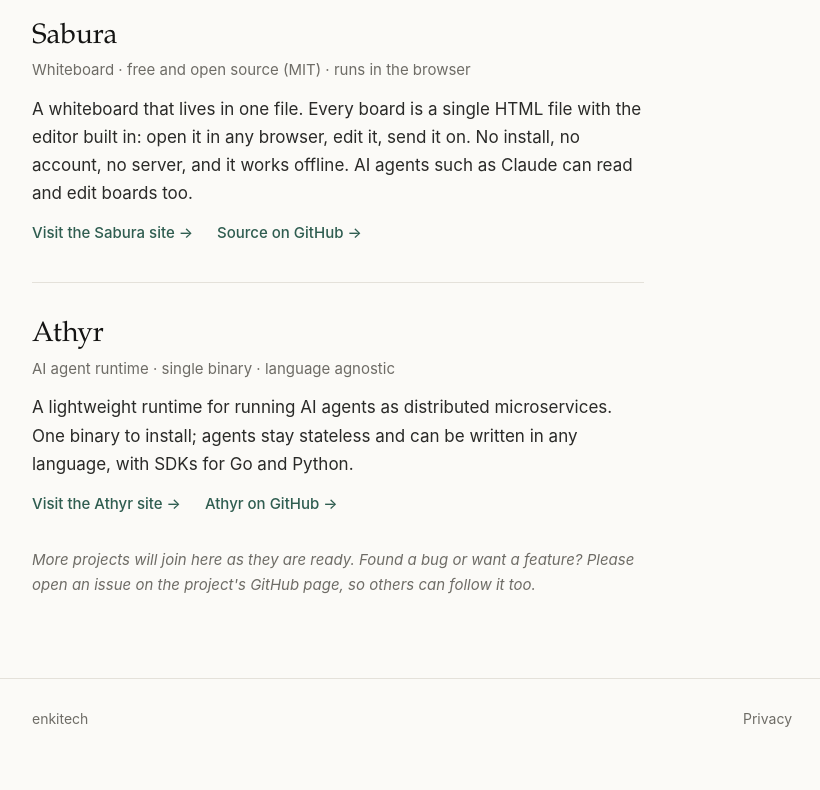
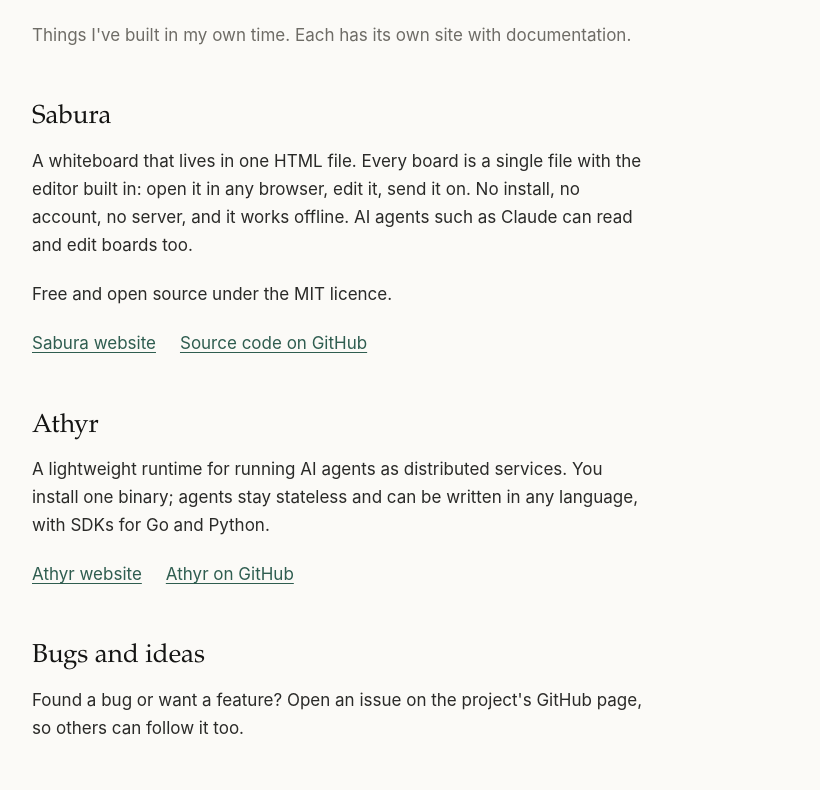
Before and after one commit to kasfreedom/enkitech.de, a plain HTML site: page projects/index.html in a window 1280 px wide. Shown: the part 238-1028 px from the top of the page, without its empty margins (228-1048 px from the left). Drawn offline with Linux system fonts and the light colour scheme.

Commit message:
Restyle pages as one calm flow
The home page felt like three pages in one: an intro, then sections
cut apart by full-width lines with small caps labels in a side column.
Every page now shares one layout: a single column on one left edge
with the logo, the same spacing between all blocks, no dividers or
side labels. Home reads as one short note with the projects inline;
Projects and Privacy follow the same structure. Dropped the dotted
meta lines and arrows on links. Fonts and colours are unchanged.

Co-Authored-By: Claude Opus 5.5 <noreply@anthropic.com>

```diff
--- a/assets/site.css
+++ b/assets/site.css
@@ -1,5 +1,5 @@
 /* enkitech.de: clean and quiet. One column of text on a warm off-white page,
-   serif headings, sans-serif body, hairline rules and one accent colour.
+   serif headings, sans-serif body and one accent colour.
    System fonts only: the site loads nothing from third parties. */
 :root {
   --bg: #fbfaf7;
@@ -96,39 +96,29 @@ a:hover { text-decoration-thickness: 2px; }
 .theme-toggle:hover { color: var(--heading); background: var(--accent-soft); }
 .theme-toggle svg { width: 18px; height: 18px; }
 
-/* Intro */
-.intro { padding-block: 72px 56px; }
-.intro h1 {
-  margin: 0 0 20px;
-  font: 400 clamp(38px, 6vw, 56px)/1.1 var(--font-serif);
+/* Pages: one column and one rhythm. Every block is separated by the same space,
+   so nothing reads as a new section; text keeps a readable width, and its left
+   edge lines up with the logo. Used by every page. */
+.page { padding-block: clamp(32px, 9vw, 72px) clamp(56px, 10vw, 96px); }
+.page > * { max-width: 36em; margin: 0 0 1.25em; }
+.page > :last-child { margin-bottom: 0; }
+.page h1 {
+  margin-bottom: 0.6em;
+  font: 400 clamp(36px, 6vw, 56px)/1.1 var(--font-serif);
   letter-spacing: -0.015em;
   color: var(--heading);
 }
-.intro .lede { margin: 0; font-size: 19px; color: var(--muted); max-width: 36em; }
+.page h2 { margin: 2em 0 0.5em; font: 400 26px/1.25 var(--font-serif); color: var(--heading); }
+.page .lede { color: var(--muted); }
+.page address { font-style: normal; }
 
-/* Sections: a small label, then the content, divided by hairlines */
-.section { border-top: 1px solid var(--rule); padding-block: 44px; }
-.section .wrap { display: grid; grid-template-columns: 150px minmax(0, 1fr); gap: 8px 40px; }
-.section h2 {
-  margin: 4px 0 0;
-  font: 600 12px/1.6 var(--font-sans);
-  letter-spacing: 0.12em;
-  text-transform: uppercase;
-  color: var(--muted);
-}
-.section .body > :first-child { margin-top: 0; }
-.section .body > :last-child { margin-bottom: 0; }
+/* Home: the projects as a short list inside the text */
+.work { list-style: none; padding: 0; }
+.work li + li { margin-top: 0.5em; }
+.work a { font-weight: 600; }
 
-/* Software: one entry per project */
-.projects { margin: 0; padding: 0; list-style: none; }
-.project + .project { margin-top: 36px; padding-top: 36px; border-top: 1px solid var(--rule); }
-.project h3 { margin: 0; font: 400 28px/1.2 var(--font-serif); color: var(--heading); }
-.project .kind { margin: 4px 0 12px; font-size: 15px; color: var(--muted); }
-.project p { margin: 0 0 14px; }
-.project .links { display: flex; flex-wrap: wrap; gap: 6px 24px; margin: 0; font-size: 15px; font-weight: 500; }
-.project .links a { text-decoration: none; }
-.project .links a:hover { text-decoration: underline; }
-.more { margin: 32px 0 0; color: var(--muted); font-size: 15px; font-style: italic; }
+/* Projects page: the links under each project */
+.project-links { display: flex; flex-wrap: wrap; gap: 4px 24px; }
 
 /* Placeholder the owner must replace before the site goes live.
    README: `grep -rn 'TODO-' --include='*.html' .` must print nothing. */
@@ -142,14 +132,6 @@ a:hover { text-decoration-thickness: 2px; }
 
 code { font: 0.88em var(--font-mono); background: var(--accent-soft); border-radius: 3px; padding: 1px 5px; }
 
-/* Reading pages (privacy) */
-.page { padding-block: 48px 80px; }
-.page article { max-width: 36em; }
-.page h1 { margin: 0 0 6px; font: 400 clamp(36px, 5vw, 48px)/1.1 var(--font-serif); color: var(--heading); }
-.page h2 { margin: 40px 0 8px; font: 400 23px/1.3 var(--font-serif); color: var(--heading); }
-.page .meta { color: var(--muted); margin: 0 0 32px; }
-.page address { font-style: normal; }
-
 .site-footer { border-top: 1px solid var(--rule); padding-block: 28px 44px; color: var(--muted); font-size: 14px; }
 .site-footer .wrap { display: flex; flex-wrap: wrap; gap: 10px 28px; justify-content: space-between; }
 .site-footer nav { display: flex; gap: 22px; }
@@ -160,7 +142,4 @@ code { font: 0.88em var(--font-mono); background: var(--accent-soft); border-rad
 @media (max-width: 640px) {
   .site-header .wrap { padding-block: 20px; }
   .site-nav { gap: 16px; }
-  .intro { padding-block: 40px 36px; }
-  .section { padding-block: 32px; }
-  .section .wrap { grid-template-columns: minmax(0, 1fr); gap: 14px; }
 }
--- a/projects/index.html
+++ b/projects/index.html
@@ -15,7 +15,6 @@
     <div class="wrap">
       <a class="brand" href="../">enkitech</a>
       <nav class="site-nav" aria-label="Main">
-        <a href="../">About</a>
         <a href="./" aria-current="page">Projects</a>
         <a href="../#contact">Contact</a>
         <button type="button" class="theme-toggle" data-theme-toggle aria-label="Switch theme"><svg viewBox="0 0 24 24" aria-hidden="true" fill="none" stroke="currentColor" stroke-width="1.7" stroke-linecap="round" stroke-linejoin="round"><circle cx="12" cy="12" r="8.5"/><path d="M12 3.5v17a8.5 8.5 0 0 0 0-17Z" fill="currentColor"/></svg></button>
@@ -23,45 +22,36 @@
     </div>
   </header>
 
-  <main id="main" class="page">
-    <div class="wrap">
-      <article>
+  <main id="main" class="wrap page">
     <h1>Projects</h1>
-      <p class="meta">Things I work on. Each has its own site with documentation.</p>
-      <ul class="projects">
-        <li class="project">
-          <h3>Sabura</h3>
-          <p class="kind">Whiteboard · free and open source (MIT) · runs in the browser</p>
-          <p>A whiteboard that lives in one file. Every board is a single HTML file with the editor built in: open it in any browser, edit it, send it on. No install, no account, no server, and it works offline. AI agents such as Claude can read and edit boards too.</p>
-          <p class="links">
-            <a href="https://sabura.enkitech.de/">Visit the Sabura site →</a>
-            <a href="https://github.com/sabura-app/sabura-editor">Source on GitHub →</a>
+    <p class="lede">Things I've built in my own time. Each has its own site with documentation.</p>
+
+    <h2>Sabura</h2>
+    <p>A whiteboard that lives in one HTML file. Every board is a single file with the editor built in: open it in any browser, edit it, send it on. No install, no account, no server, and it works offline. AI agents such as Claude can read and edit boards too.</p>
+    <p>Free and open source under the MIT licence.</p>
+    <p class="project-links">
+      <a href="https://sabura.enkitech.de/">Sabura website</a>
+      <a href="https://github.com/sabura-app/sabura-editor">Source code on GitHub</a>
     </p>
-        </li>
-        <li class="project">
-          <h3>Athyr</h3>
-          <p class="kind">AI agent runtime · single binary · language agnostic</p>
-          <p>A lightweight runtime for running AI agents as distributed microservices. One binary to install; agents stay stateless and can be written in any language, with SDKs for Go and Python.</p>
-          <p class="links">
-            <a href="https://athyr.enkitech.de/">Visit the Athyr site →</a>
-            <a href="https://github.com/athyr-tech">Athyr on GitHub →</a>
+
+    <h2>Athyr</h2>
+    <p>A lightweight runtime for running AI agents as distributed services. You install one binary; agents stay stateless and can be written in any language, with SDKs for Go and Python.</p>
+    <p class="project-links">
+      <a href="https://athyr.enkitech.de/">Athyr website</a>
+      <a href="https://github.com/athyr-tech">Athyr on GitHub</a>
     </p>
-        </li>
+
     <!-- To add a project, copy this block above this comment and fill it in.
-        <li class="project">
-          <h3>Project name</h3>
-          <p class="kind">What kind of thing · licence · platform</p>
+    <h2>Project name</h2>
     <p>One or two sentences: what it is and who it is for.</p>
-          <p class="links">
-            <a href="https://…">Visit the project site →</a>
-            <a href="https://github.com/…">Source on GitHub →</a>
+    <p class="project-links">
+      <a href="https://…">Project website</a>
+      <a href="https://github.com/…">Source code on GitHub</a>
     </p>
-        </li>
     -->
-      </ul>
-      <p class="more">More projects will join here as they are ready. Found a bug or want a feature? Please open an issue on the project's GitHub page, so others can follow it too.</p>
-      </article>
-    </div>
+
+    <h2>Bugs and ideas</h2>
+    <p>Found a bug or want a feature? Open an issue on the project's GitHub page, so others can follow it too.</p>
   </main>
 
   <footer class="site-footer">
```
Also changed, not shown: index.html (+11 -26 lines), privacy/index.html (+2 -7 lines), 2 other files. Lines whose indentation alone changed are shown as unchanged.
